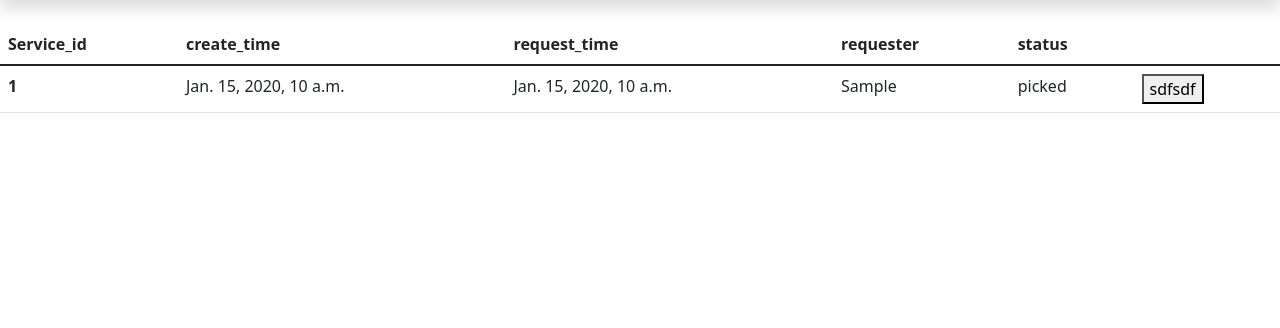
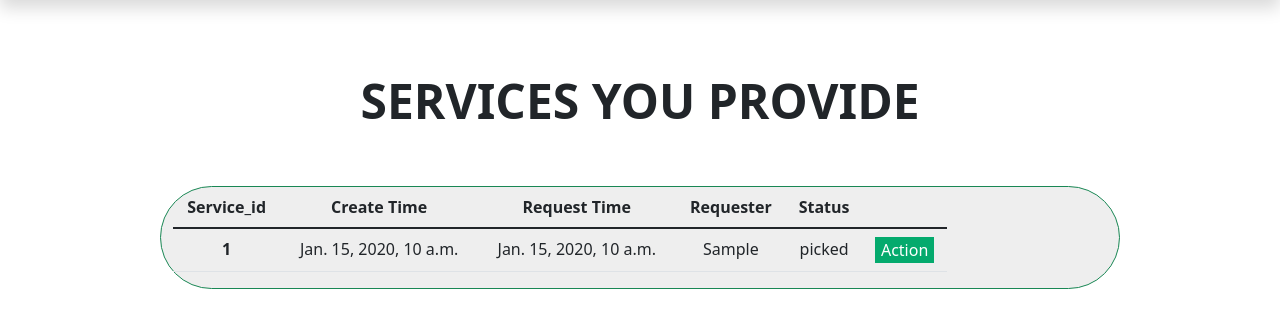
Before and after one commit to gcivil-nyu-org/S2022-Team-4-repo, a Django app: page /user_center/provide/ in a window 1280 px wide. Shown: the part 72-400 px from the top of the page. Run offline with Django 4.2, Linux system fonts and the light colour scheme; a user stored in the database is signed in; tables that the repository leaves empty hold one stand-in row (values such as "Sample post").

Commit message:
Updated My Provide Page

```diff
--- a/home_fix/basic/templates/basic/homepage.html
+++ b/home_fix/basic/templates/basic/homepage.html
@@ -80,10 +80,7 @@
             <h1 class="display-5 fw-bold">A better way to fix home</h1>
         {% endif %}
         <div class="col-lg-6 mx-auto">
-            <p class="lead mb-4">Bacon ipsum dolor amet kevin flank tail andouille venison shank, ham shoulder sirloin.
-                Strip steak ground round filet mignon short ribs capicola, t-bone boudin jerky meatloaf burgdoggen
-                buffalo. Chislic chicken short loin tongue, buffalo landjaeger leberkas. Burgdoggen sausage cupim
-                meatball pastrami beef.</p>
+            <p class="lead mb-4">Our Mission is to help every person to have that friend who helps to fix house hold issues and provide similar help. We believe that this platform users can not only take the help but also provide the help for their friends charging the coins of their wish. So why to wait? Subscribe for our Golden Hammer tier soon and enjoy this platform by getting help from your nearest friend to fix your household issue! We assure you that you will enjoy our services!</p>
             <div class="d-grid gap-2 d-sm-flex justify-content-sm-center">
                 <button type="button" class="btn btn-primary btn-lg px-4 gap-3" onclick="location.href='{% url 'service:offer_service' %}'">Offer
                     Services
--- a/home_fix/user_center/templates/user_center/my_provide_page.html
+++ b/home_fix/user_center/templates/user_center/my_provide_page.html
@@ -1,16 +1,65 @@
 {% extends "basic/layout.html" %}
-{% block title %}My Provide | Homefix{% endblock %}
+{% block title %} My Provide | Homefix{% endblock %}
 {% block body %}
+<style>
+    .dropbtn {
+      background-color: #04AA6D;
+      color: white;
+      border: none;
+    }
+
+    .dropdown {
+      position: relative;
+      display: inline-block;
+    }
+
+    .dropdown-content {
+      display: none;
+      position: absolute;
+      background-color: #f1f1f1;
+      min-width: 160px;
+      box-shadow: 0px 8px 16px 0px rgba(0,0,0,0.2);
+      z-index: 1;
+    }
+
+    .dropdown-content a {
+      color: black;
+      padding: 12px 16px;
+      text-decoration: none;
+      display: block;
+    }
+
+    .dropdown-content a:hover {background-color: #ddd;}
+
+    .dropdown:hover .dropdown-content {display: block;}
+
+    .dropdown:hover .dropbtn {background-color: #3e8e41;}
+    </style>
+<br><br>
+<center>
+<h1 class="display-5 fw-bold">SERVICES YOU PROVIDE</h1>
+</center>
+<br><br>
+
 {% for provide in provide_list%}
+<style>
+    a {
+        text-decoration: none;
+        color: black;
+      }
+  </style>
+
+<div class="container w-75 border border-success rounded-pill" style="background-color: #eee;">
+    <div class="row">
+        <div class="col-10 text-center">
             <table class="table">
                 <thead>
                 <tr>
                     <th scope="col">Service_id</th>
-        <th scope="col">create_time</th>
-        <th scope="col">request_time</th>
-        <th scope="col">requester</th>
-        <th scope="col">status</th>
-        <th></th>
+                    <th scope="col">Create Time</th>
+                    <th scope="col">Request Time</th>
+                    <th scope="col">Requester</th>
+                    <th scope="col">Status</th>
                 </tr>
                 </thead>
                 <tbody>
@@ -21,10 +70,22 @@
                     <td>{{ provide.request_user_id }}</td>
                     <td>{{ provide.status }}</td>
                     <td>
-            <button>sdfsdf</button>
+                        <div class="dropdown">
+                            <button class="dropbtn">Action</button>
+                            <div class="dropdown-content">
+                              <a href="#">Accept</a>
+                              <a href="#">Cancel</a>
+                              <a href="#">Delete</a>
+                              <a href="#">Update</a>
+                            </div>
+                          </div>
                     </td>
                 </tr>
                 </tbody>
             </table>
+        </div>
+    </div>
+</div>
+<br><br>
 {% endfor %}
 {% endblock %}
```
Lines whose indentation alone changed are shown as unchanged.
